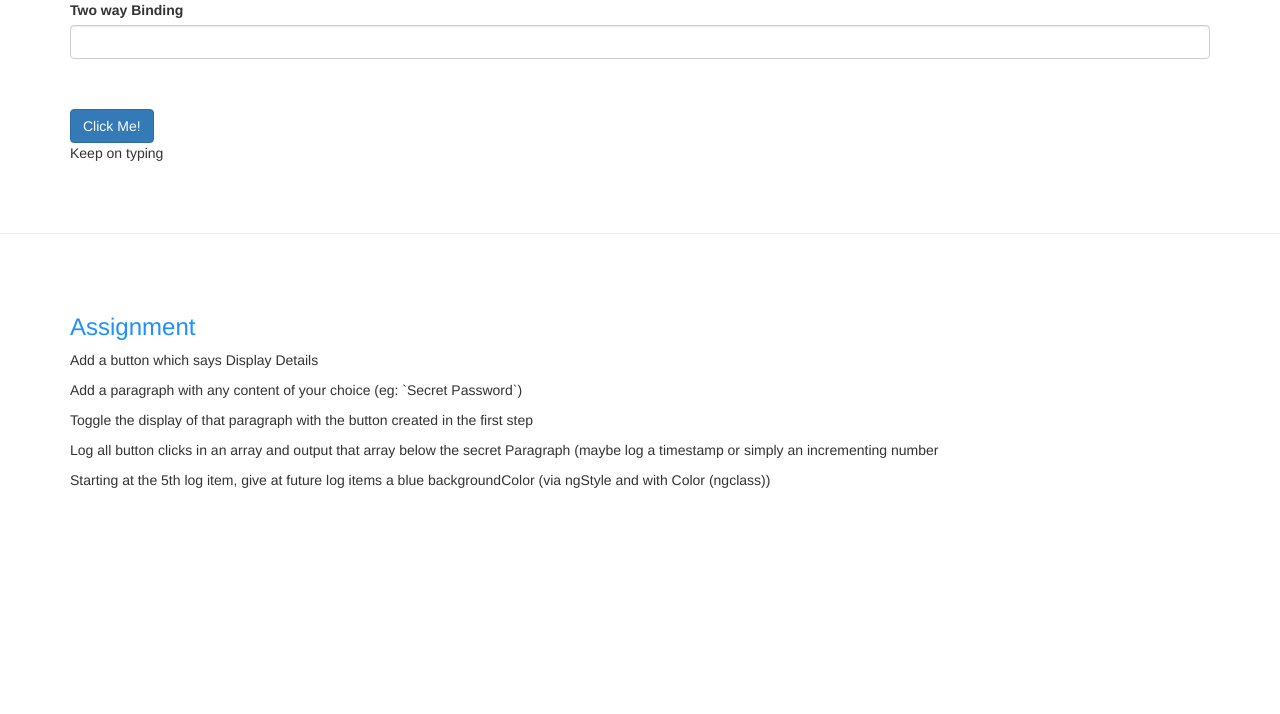
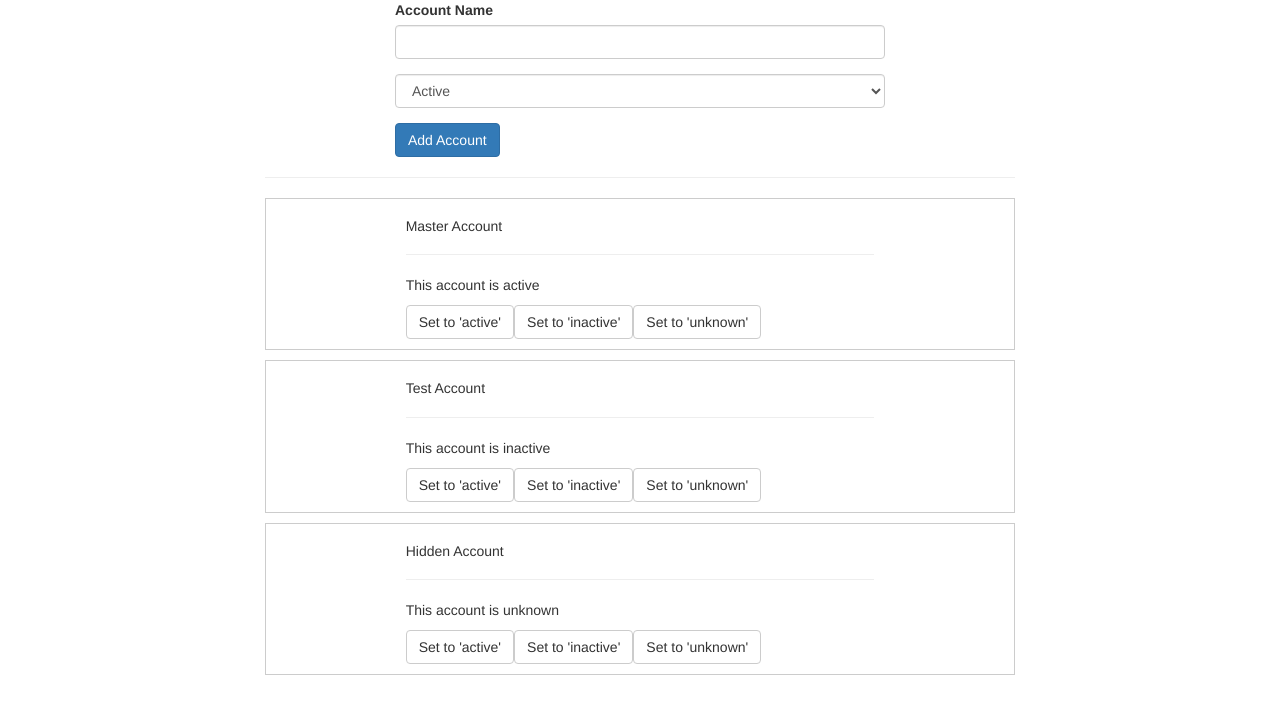
Before and after one commit to bbaral/ng-all-in-one, an Angular app: page / in a window 1280 px wide. Shown: the top 714 px of the page. Built offline with nearby package versions, Linux system fonts and the light colour scheme.

Commit message:
service and DI -- account component added

```diff
--- a/src/app/app.component.html
+++ b/src/app/app.component.html
@@ -1,33 +1,14 @@
-<!--The content below is only a placeholder and can be replaced.-->
 <div class="container">
   <div class="row">
-    <div class="col-xs-12">
-    <label>Two way Binding</label>
-    <input type="text" class="form-control" [(ngModel)]="username">
-    <p>{{username}}</p>
-    <br>
-    <br>
-    <button class="btn btn-primary" [disabled]="username.length >= 10 ? true: false" (click)="buttonClicked()">Click Me!</button>
-      <p *ngIf="username.length >=10">Your character length is greater then or equal to 10</p>
-      <p *ngIf="username.length < 10">Keep on typing</p>
-  </div>
-</div>
-</div>
-<br><br>
-<hr>
-<router-outlet></router-outlet>
-<br><br>
-
-<div class="container">
-  <div class="row">
-    <div class="col-xs-12">
-      <h3>Assignment</h3>
-      <p>Add a button which says Display Details</p>
-      <p>Add a paragraph with any content of your choice (eg: `Secret Password`)</p>
-      <p>Toggle the display of that paragraph with the button created in the first step</p>
-      <p>Log all button clicks in an array and output that array below the secret Paragraph (maybe log a timestamp
-      or simply an incrementing number<p>
-      <p>Starting at the 5th log item, give at future log items a blue backgroundColor (via ngStyle and with Color (ngclass))</p>
+    <div class="col-xs-12 col-md-8 col-md-offset-2">
+      <app-new-account (accountAdded)="onAccountAdded($event)"></app-new-account>
+      <hr>
+      <app-account
+        *ngFor="let acc of accounts; let i = index"
+        [account]="acc"
+        [id]="i"
+        (statusChanged)="onStatusChanged($event)"></app-account>
     </div>
   </div>
 </div>
+<router-outlet></router-outlet>
--- a/src/app/app.component.ts
+++ b/src/app/app.component.ts
@@ -6,18 +6,26 @@ import { Component } from '@angular/core';
   styleUrls: ['./app.component.scss']
 })
 export class AppComponent {
-  username = '';
-  is_editable = false;
+  accounts = [
+    {
+      name: 'Master Account',
+      status: 'active'
+    },
+    {
+      name: 'Test Account',
+      status: 'inactive'
+    },
+    {
+      name: 'Hidden Account',
+      status: 'unknown'
+    }
+  ];
 
-  buttonClicked() {
-    this.username = 'Yay I am clicked!';
+  onAccountAdded(newAccount: {name: string, status: string}) {
+    this.accounts.push(newAccount);
   }
 
-  isDisabled() {
-    if (this.username.length > 10) {
-     return this.is_editable = true;
-    } else {
-      return this.is_editable;
-    }
+  onStatusChanged(updateInfo: {id: number, newStatus: string}) {
+    this.accounts[updateInfo.id].status = updateInfo.newStatus;
   }
 }
--- a/src/app/new-account/new-account.component.html
+++ b/src/app/new-account/new-account.component.html
@@ -1,3 +1,23 @@
-<p>
-  new-account works!
-</p>
+<div class="row">
+  <div class="col-xs-12 col-md-8 col-md-offset-2">
+    <div class="form-group">
+      <label>Account Name</label>
+      <input
+        type="text"
+        class="form-control"
+        #accountName>
+    </div>
+    <div class="form-group">
+      <select class="form-control" #status>
+        <option value="active">Active</option>
+        <option value="inactive">Inactive</option>
+        <option value="hidden">Hidden</option>
+      </select>
+    </div>
+    <button
+      class="btn btn-primary"
+      (click)="onCreateAccount(accountName.value, status.value)">
+      Add Account
+    </button>
+  </div>
+</div>
--- a/src/app/new-account/new-account.component.ts
+++ b/src/app/new-account/new-account.component.ts
@@ -1,15 +1,19 @@
-import { Component, OnInit } from '@angular/core';
+import {Component, EventEmitter, OnInit, Output} from '@angular/core';
 
 @Component({
   selector: 'app-new-account',
   templateUrl: './new-account.component.html',
   styleUrls: ['./new-account.component.scss']
 })
-export class NewAccountComponent implements OnInit {
+export class NewAccountComponent {
+  @Output() accountAdded = new EventEmitter<{name: string, status: string}>();
 
-  constructor() { }
-
-  ngOnInit() {
+  onCreateAccount(accountName: string, accountStatus: string) {
+    this.accountAdded.emit({
+      name: accountName,
+      status: accountStatus
+    });
+    console.log('A server status changed, new status: ' + accountStatus);
   }
 
 }
--- a/src/index.html
+++ b/src/index.html
@@ -7,7 +7,9 @@
 
   <meta name="viewport" content="width=device-width, initial-scale=1">
   <link rel="icon" type="image/x-icon" href="favicon.ico">
-  <link rel="stylesheet" href="https://maxcdn.bootstrapcdn.com/bootstrap/3.3.7/css/bootstrap.min.css" integrity="sha384-BVYiiSIFeK1dGmJRAkycuHAHRg32OmUcww7on3RYdg4Va+PmSTsz/K68vbdEjh4u" crossorigin="anonymous">
+  <link rel="stylesheet" href="https://maxcdn.bootstrapcdn.com/bootstrap/3.3.7/css/bootstrap.min.css"
+        integrity="sha384-BVYiiSIFeK1dGmJRAkycuHAHRg32OmUcww7on3RYdg4Va+PmSTsz/K68vbdEjh4u"
+        crossorigin="anonymous">
 </head>
 <body>
   <app-root></app-root>
```
